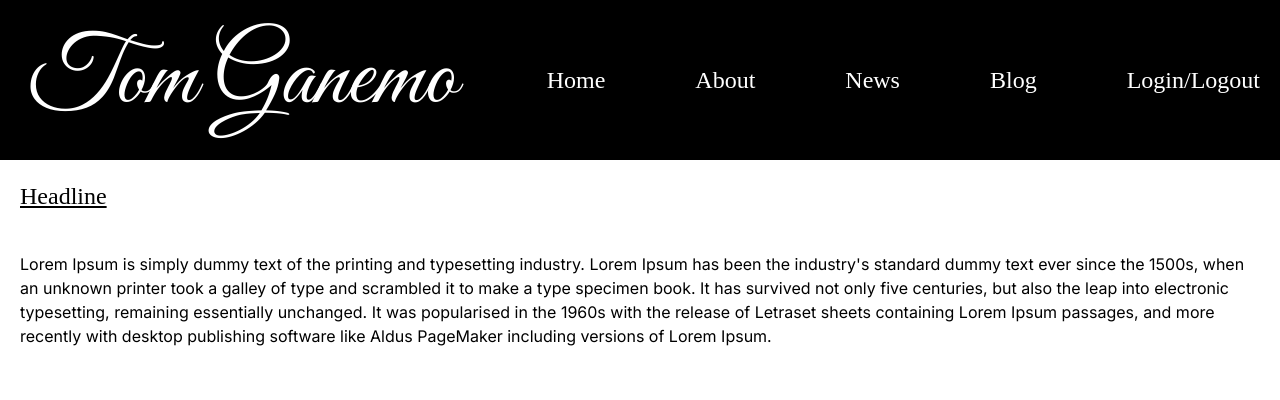
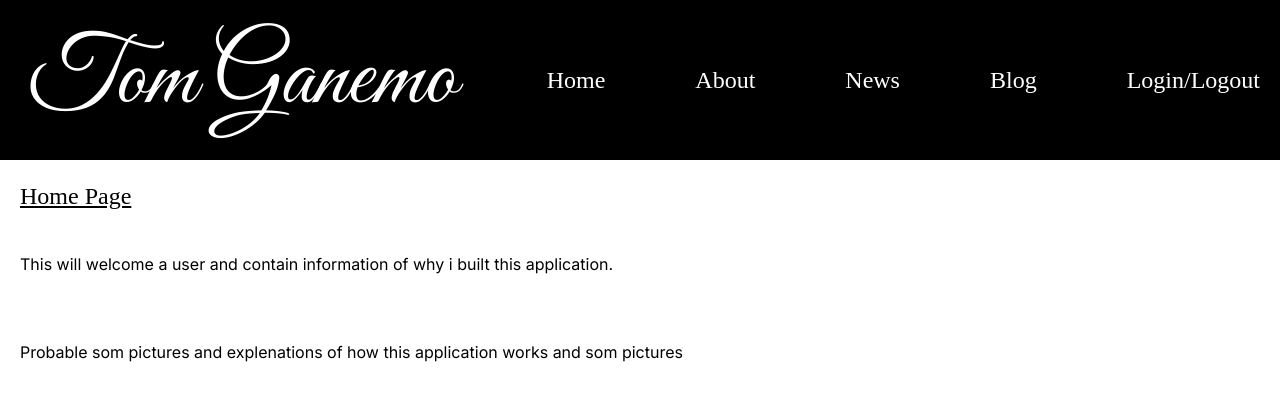
Before and after one commit to Toms-Organization/fullstack-React-frontend, a React (Create React App) app: page /Home in a window 1280 px wide. Shown: the top 400 px of the page. Built offline with nearby package versions, Linux system fonts and the light colour scheme; a web font is replaced by a local one.

Commit message:
implemented a better BlogPost display solution

```diff
--- /dev/null
+++ b/src/components/OneBlogPost.jsx
@@ -0,0 +1,24 @@
+import React from 'react';
+
+const OneBlogPost = ({ allBlogPosts }) => {
+  return (
+    <div
+      className="display: flex; flex-direction: column;
+   text-white bg-black "
+    >
+      {allBlogPosts.map((blogpost, index) => (
+        <div key={blogpost.id}>
+          <br />
+          <h1>
+            Topic : {blogpost.topic} Id : {blogpost.id}
+          </h1>
+          <p>BlogText: {blogpost.text}</p>
+          <h2>{blogpost.createdAt}</h2>
+          <h2>Written By: {blogpost.byUser}</h2>
+        </div>
+      ))}
+    </div>
+  );
+};
+
+export default OneBlogPost;
--- a/src/pages/AboutPage.jsx
+++ b/src/pages/AboutPage.jsx
@@ -5,7 +5,13 @@ import { useState, useEffect } from 'react';
 const AboutPage = () => {
   return (
     <div>
-      <h1>AboutPage</h1>
+      <h1 className="px-5 py-5 text-2xl font-plainheader underline">
+        AboutPage
+      </h1>
+      <br />
+      <p className="px-5 py-5 text-1xl font-plaintext">
+        Gonna be about myself and who i am
+      </p>
     </div>
   );
 };
--- a/src/pages/BlogPage.jsx
+++ b/src/pages/BlogPage.jsx
@@ -2,6 +2,7 @@ import React from 'react';
 import { getData, getAllBlogPosts } from '../services/blogService';
 import { useState, useEffect } from 'react';
 import BlogPost from '../components/BlogPost';
+import OneBlogPost from '../components/OneBlogPost';
 
 const BlogPage = () => {
   const [blogPosts, setblogPosts] = useState();
@@ -17,10 +18,12 @@ const BlogPage = () => {
   console.log(blogPosts);
 
   return (
-    <div>
-      <h1>This is The BLOGPAGE!</h1>
+    <div className="font-plainheader text-white bg-black ">
+      <h1 className=" flex justify-center text-6xl font-signature">
+        This is the BlogPage!
+      </h1>
       <br />
-      {blogPosts && <BlogPost allBlogPosts={blogPosts} />}
+      {blogPosts && <OneBlogPost allBlogPosts={blogPosts} />}
     </div>
   );
 };
--- a/src/pages/HomePage.jsx
+++ b/src/pages/HomePage.jsx
@@ -2,20 +2,18 @@ import React from 'react';
 
 const HomePage = () => {
   return (
-    <div className=''>
+    <div className="">
       <h1 className="px-5 py-5 text-2xl font-plainheader underline">
-        Headline
+        Home Page
       </h1>
       <p className="px-5 py-5 text-1xl font-plaintext">
-        Lorem Ipsum is simply dummy text of the printing and typesetting
-        industry. Lorem Ipsum has been the industry's standard dummy text ever
-        since the 1500s, when an unknown printer took a galley of type and
-        scrambled it to make a type specimen book. It has survived not only five
-        centuries, but also the leap into electronic typesetting, remaining
-        essentially unchanged. It was popularised in the 1960s with the release
-        of Letraset sheets containing Lorem Ipsum passages, and more recently
-        with desktop publishing software like Aldus PageMaker including versions
-        of Lorem Ipsum.
+        This will welcome a user and contain information of why i built this
+        application.
+      </p>
+      <br />
+      <p className="px-5 py-5 text-1xl font-plaintext">
+        Probable som pictures and explenations of how this application works and
+        som pictures
       </p>
     </div>
   );
--- a/src/pages/LoginPage.jsx
+++ b/src/pages/LoginPage.jsx
@@ -15,7 +15,7 @@ const LoginPage = () => {
       </h1>
 
       <div>
-        <TestForm></TestForm>
+        <TestForm />
       </div>
 
       <div>
--- a/src/pages/NewsPage.jsx
+++ b/src/pages/NewsPage.jsx
@@ -4,7 +4,7 @@ import { useState, useEffect } from 'react';
 import BlogPost from '../components/BlogPost';
 
 const NewsPage = () => {
-  const [blogPosts, setblogPosts] = useState();
+  /*   const [blogPosts, setblogPosts] = useState();
 
   useEffect(() => {
     const getDataConst = async () => {
@@ -14,12 +14,16 @@ const NewsPage = () => {
     getDataConst();
   }, []);
 
-  console.log(blogPosts);
+  console.log(blogPosts); */
 
   return (
     <div>
-      <h1>NewsPage.... note that this is template...</h1>
-      {blogPosts && <BlogPost allBlogPosts={blogPosts} />}
+      <h1>NewsPage</h1>
+      <h3>
+        This page will interact with another API getting news in the world
+        fitting for me
+      </h3>
+      {/*  {blogPosts && <BlogPost allBlogPosts={blogPosts} />} */}
     </div>
   );
 };
```
